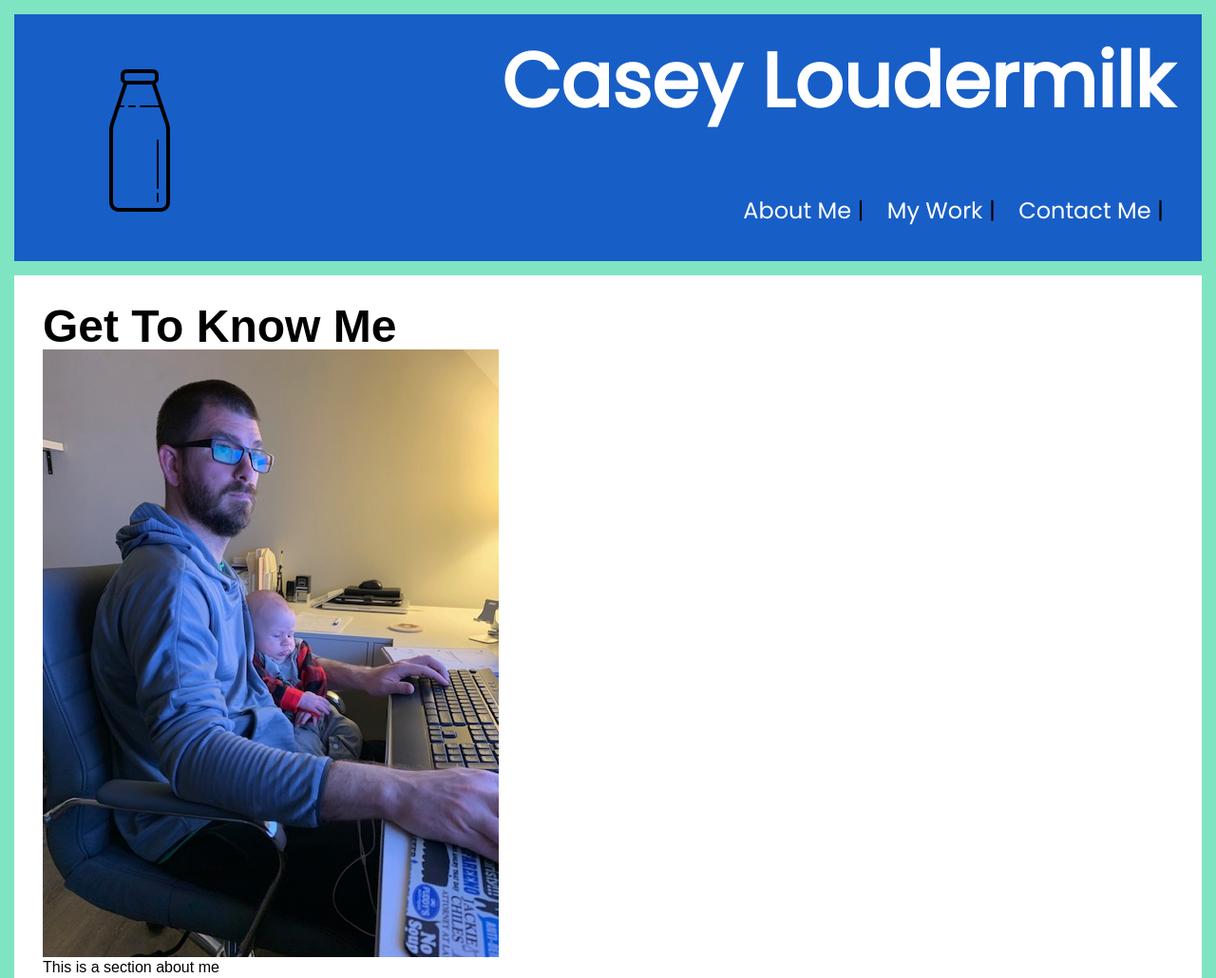
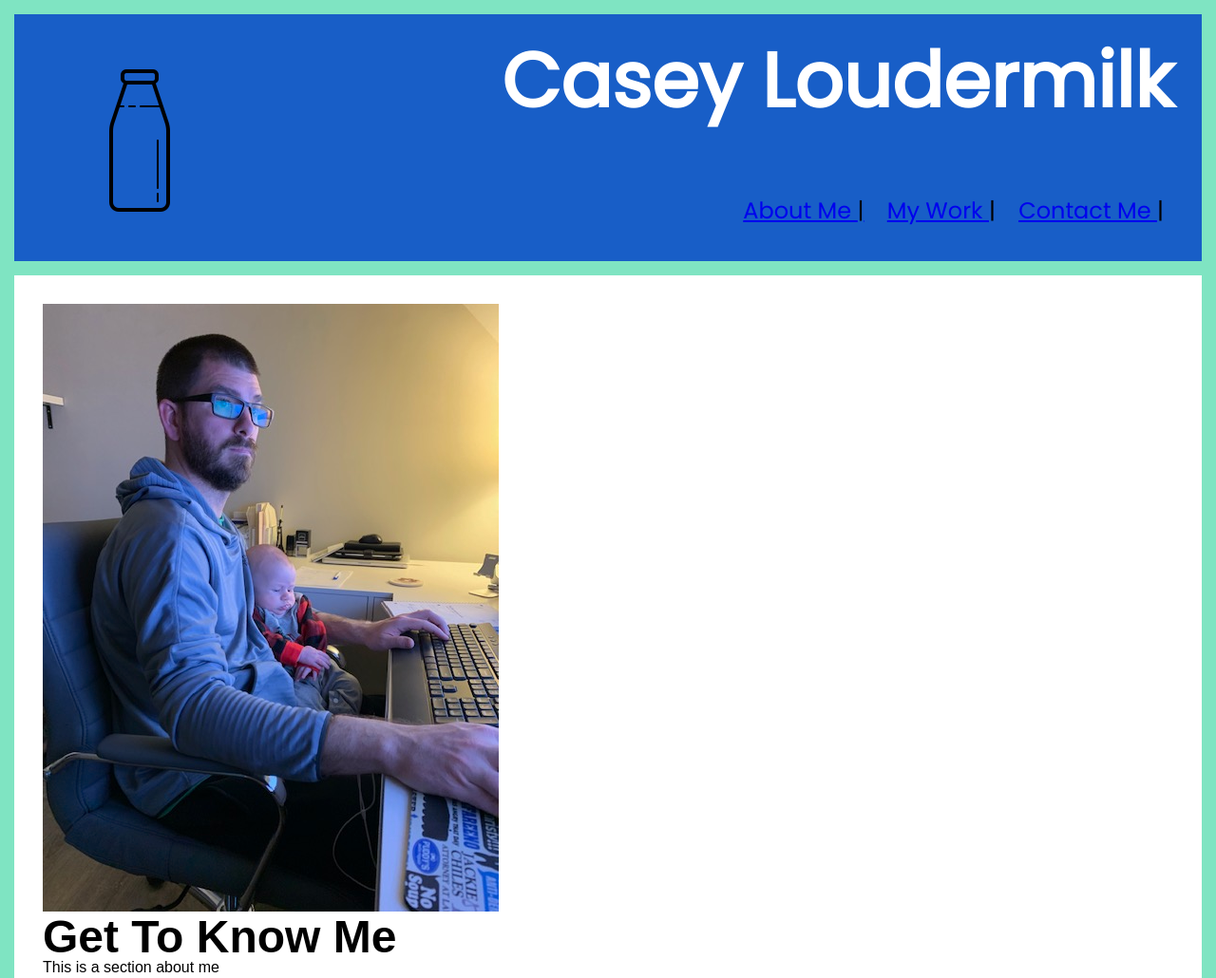
Before and after one commit to cloud3118/homework2-advcss, a plain HTML site: page index.html in a window 1280 px wide. Shown: the top 1030 px of the page at 95% size. Drawn offline with Linux system fonts and the light colour scheme.

Commit message:
fixed navbar links

```diff
--- a/Assets/style.css
+++ b/Assets/style.css
@@ -7,6 +7,7 @@ body {
 Header {
     padding: 30px;
     border-bottom: rgb(127, 228, 194) 15px solid;
+    border-width: 100%;
     font-family: 'Poppins', sans-serif;
     background-color: rgb(24, 94, 199);
     color: white;
--- a/index.html
+++ b/index.html
@@ -18,17 +18,17 @@
           <h1>Casey Loudermilk</h1>
           <nav class="navbar">
             <ul class="navbar_list">
-              <li class="navbaritem"><a href="#mystory" class="navbarlink"></a>About Me <span class="dividerbar">|</span></li>
-              <li class="navbaritem"><a href="#mywork" class="navbarlink"></a>My Work <span class="dividerbar">|</span></li>
-              <li class="navbaritem"><a href="contactme" class="navbarlink"></a>Contact Me <span class="dividerbar">|</span></li>
+              <li class="navbaritem"><a href="#mystory" class="navbarlink">About Me <span class="dividerbar">|</span></a></li>
+              <li class="navbaritem"><a href="#mywork" class="navbarlink">My Work <span class="dividerbar">|</span></a></li>
+              <li class="navbaritem"><a href="#contactme" class="navbarlink">Contact Me <span class="dividerbar">|</span></a></li>
             </ul>
           </nav>
         </Header>
 
         <!-- About Me Section -->
         <section class="aboutme" id="mystory">
+          <img src="./assets/dad_son_work.jpg" alt="casey-henry-at-computer">
           <h1 class="sectiontitle">Get To Know Me</h1>
-          <img src="./assets/dad_son_work.jpg" alt="casey-henry-at-computer">
           <p class="sectiontext">
             This is a section about me
           </p>
```
